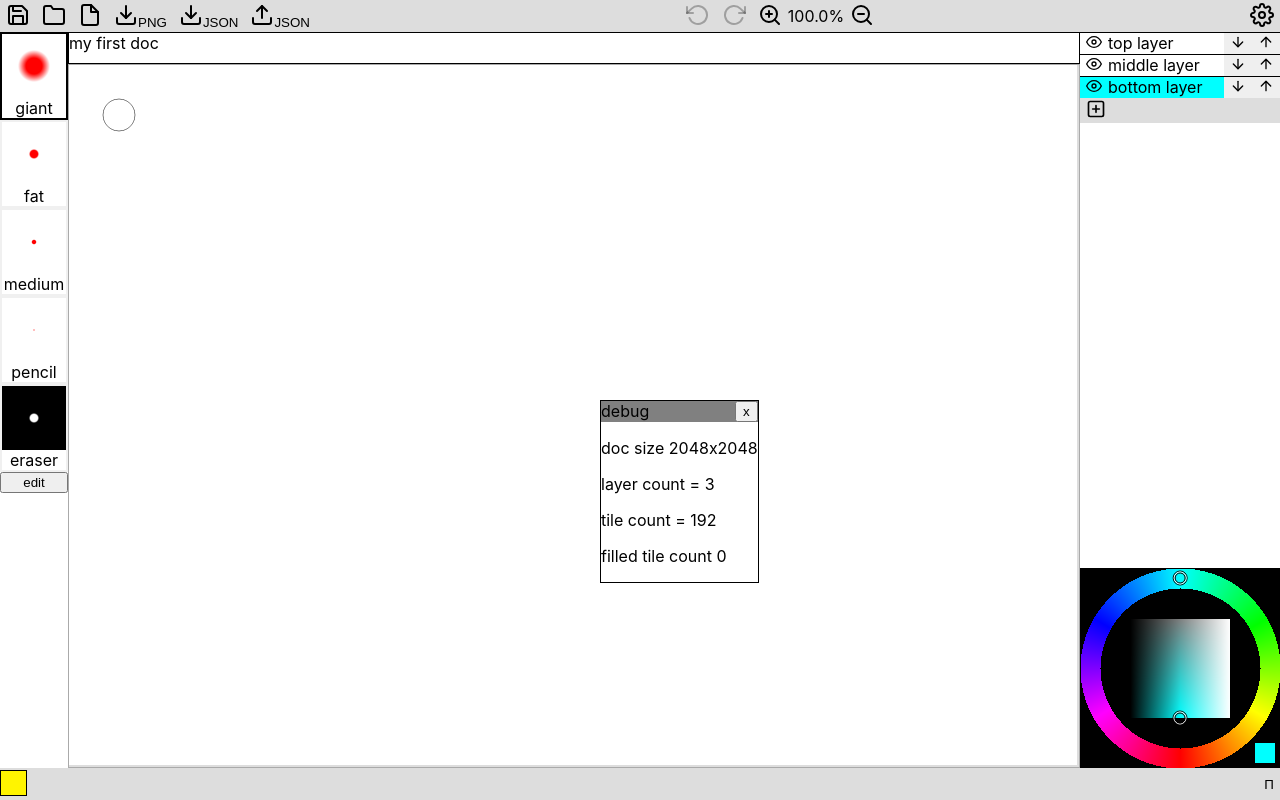
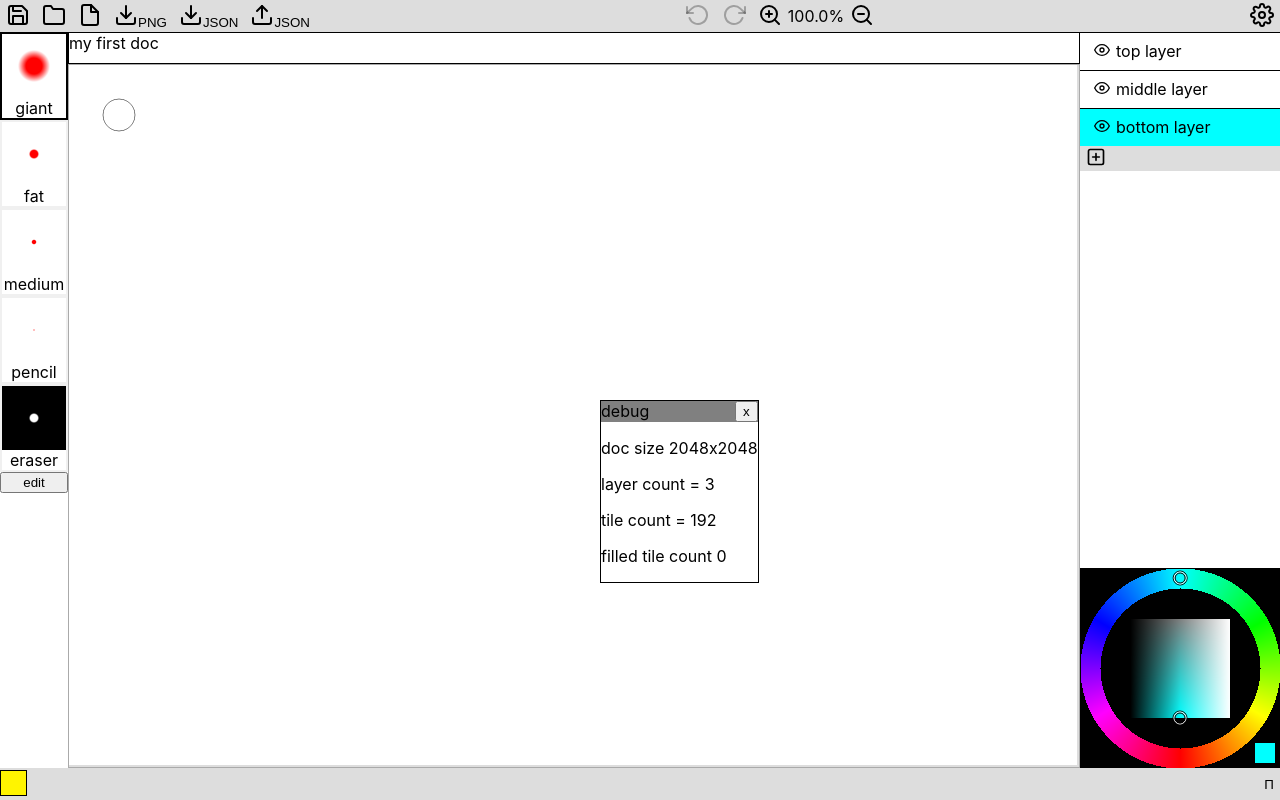
Before and after one commit to joshmarinacci/pen-canvas-editor, a React (Create React App) app: page / in a window 1280 px wide. Built offline with nearby package versions, Linux system fonts and the light colour scheme.

Commit message:
add a layer editing dialog let you set layer opacity

```diff
--- a/src/App.css
+++ b/src/App.css
@@ -154,3 +154,10 @@ canvas {
 #main > .editable-label {
   border: 1px solid black;
 }
+
+.layer-view {
+  border: 1px solid black;
+  border-width: 1px 0px 0 0px;
+  padding: 0.5em 0.5em;
+  min-width: 200px;
+}
--- a/src/layers.js
+++ b/src/layers.js
@@ -1,7 +1,6 @@
 import {Eye, EyeOff, PlusSquare, ArrowDown, ArrowUp} from "react-feather";
-import {HBox, Spacer, Toolbox, VBox} from "./util";
-import React from "react";
-import {EditableLabel} from './util.js'
+import {DialogContext, HBox, Spacer, Toolbox, VBox} from "./util";
+import React, {useContext, useState} from "react";
 
 
 const TILE_SIZE = 256
@@ -45,6 +44,7 @@ export class Layer {
     constructor(w,h,title) {
         this.type = 'layer'
         this.visible = true
+        this.opacity = 1.0
 
         this.width = w
         this.height = h
@@ -115,10 +115,13 @@ export class Layer {
         this.forAllTiles(t => t.clear())
     }
     drawSelf(c) {
+        c.save()
+        c.globalAlpha = this.opacity
         this.forAllTiles((t,i,j) => {
             if(t.empty()) return
             c.drawImage(t.getCanvas(),i*TILE_SIZE,j*TILE_SIZE)
         })
+        c.restore()
     }
     drawLayer(layer, opacity=1.0, blend='src-atop') {
         layer.forAllTiles((srcTile,i,j) => {
@@ -177,45 +180,64 @@ function layerVisible(layer) {
 }
 
 
+const EditLayerDialog = ({layer, moveUp, moveDown}) => {
+    if(!('opacity' in layer)) layer.opacity = 1.0
+    const [opacity, setOpacity] = useState(layer.opacity)
+    const [title, setTitle] = useState(layer.title)
+    const dm = useContext(DialogContext)
+    return <VBox className={'dialog'} style={{minWidth: '20em'}}>
+        <header>Edit Layer</header>
+        <HBox>
+            <label>name</label>
+            <input type="text" value={layer.title} onChange={(e)=>{
+                layer.title = e.target.value
+                setTitle(layer.title)
+            }}/>
+        </HBox>
+        <HBox>
+            <label>opacity</label>
+            <input type='range' value={layer.opacity*100} min={0} max={100} onChange={(e)=>{
+                const v = parseFloat(e.target.value)/100
+                layer.opacity = v
+                setOpacity(layer.opacity)
+            }}/>
+            <label>{(layer.opacity*100).toFixed(1)}%</label>
+        </HBox>
+        <HBox>
+            <button className={'borderless'} onClick={moveUp}><ArrowDown size={16}/></button>
+            <button className={'borderless'} onClick={moveDown}><ArrowUp size={16}/></button>
+        </HBox>
+        <footer>
+            <Spacer/>
+            <button onClick={()=>dm.hide()}>close</button>
+        </footer>
+    </VBox>
+}
+
 // panel for a single Layer. no DnD for now.
 const LayerView = ({layer,selected,onSelect, onToggle, moveUp, moveDown}) => {
-    return <HBox style={{
-        border: '1px solid black',
-        borderWidth:'1px 0px 0 0px',
-        minWidth:'200px',
-        backgroundColor: selected===layer?'aqua':'white'
-    }}
-                 onMouseDown={()=>onSelect(layer)}
-    >
+    const dm = useContext(DialogContext)
+    return <HBox className={'layer-view'} style={{backgroundColor: selected===layer?'aqua':'white'}}
+                 onDoubleClick={()=>dm.show(<EditLayerDialog layer={layer} moveUp={moveUp} moveDown={moveDown}/>)}
+                 onMouseDown={()=>onSelect(layer)}>
         <button className={"borderless"} style={{backgroundColor:'transparent'}}
             onMouseDown={(e)=>{
                 e.preventDefault()
                 e.stopPropagation()
             }}
-                onClick={()=>{
-            layer.visible = !layer.visible
-            onToggle(layer)
-        }}>{layerVisible(layer)}</button>
-        <EditableLabel initialValue={layer.title} onDoneEditing={(v)=>{
-            layer.title = v
-            onSelect(layer)
-        }}/>
-        {/*{layer.thumb.canvas}*/}
-        <Spacer/>
-        <button className={'borderless'} onClick={moveUp}><ArrowDown size={16}/></button>
-        <button className={'borderless'} onClick={moveDown}><ArrowUp size={16}/></button>
+            onClick={()=>{
+                layer.visible = !layer.visible
+                onToggle(layer)
+            }}>{layerVisible(layer)}</button>
+        <label>{layer.title}</label>
     </HBox>
 }
 
 export const LayerWrapper = ({layers, selectedLayer, setLayer, addLayer, redraw, moveLayerUp, moveLayerDown}) => {
     layers = layers.map((lay,i) => {
         return <LayerView key={i} layer={lay} selected={selectedLayer} onSelect={setLayer} onToggle={redraw}
-                   moveDown={(e)=>{
-                       moveLayerDown(lay)
-                   }}
-                   moveUp={()=>{
-                       moveLayerUp(lay)
-                   }}/>
+                   moveDown={(e)=> moveLayerDown(lay)}
+                   moveUp={()=> moveLayerUp(lay)}/>
     })
     return <VBox className={'right-column second-row'}>
         {layers}
--- a/src/storage.js
+++ b/src/storage.js
@@ -61,6 +61,8 @@ export class Storage {
             return new Promise((res,rej) =>{
                 let newLayer = new Layer(layer.width,layer.height,layer.title)
                 newLayer.visible = layer.visible
+                newLayer.opacity = 1.0
+                if('opacity' in layer) newLayer.opacity = layer.opacity
                 newLayer.loadTiles(layer.tiles).then(()=>  res(newLayer))
             })
         }
@@ -104,9 +106,11 @@ export class Storage {
             width: layer.width,
             height: layer.height,
             visible: layer.visible,
+            opacity: 1.0,
             //no canvas
             tiles: null
         }
+        if('opacity' in layer) data.opacity = layer.opacity
         data.tiles = await layer.tilesToDataURLs('png')
     }
 
```
